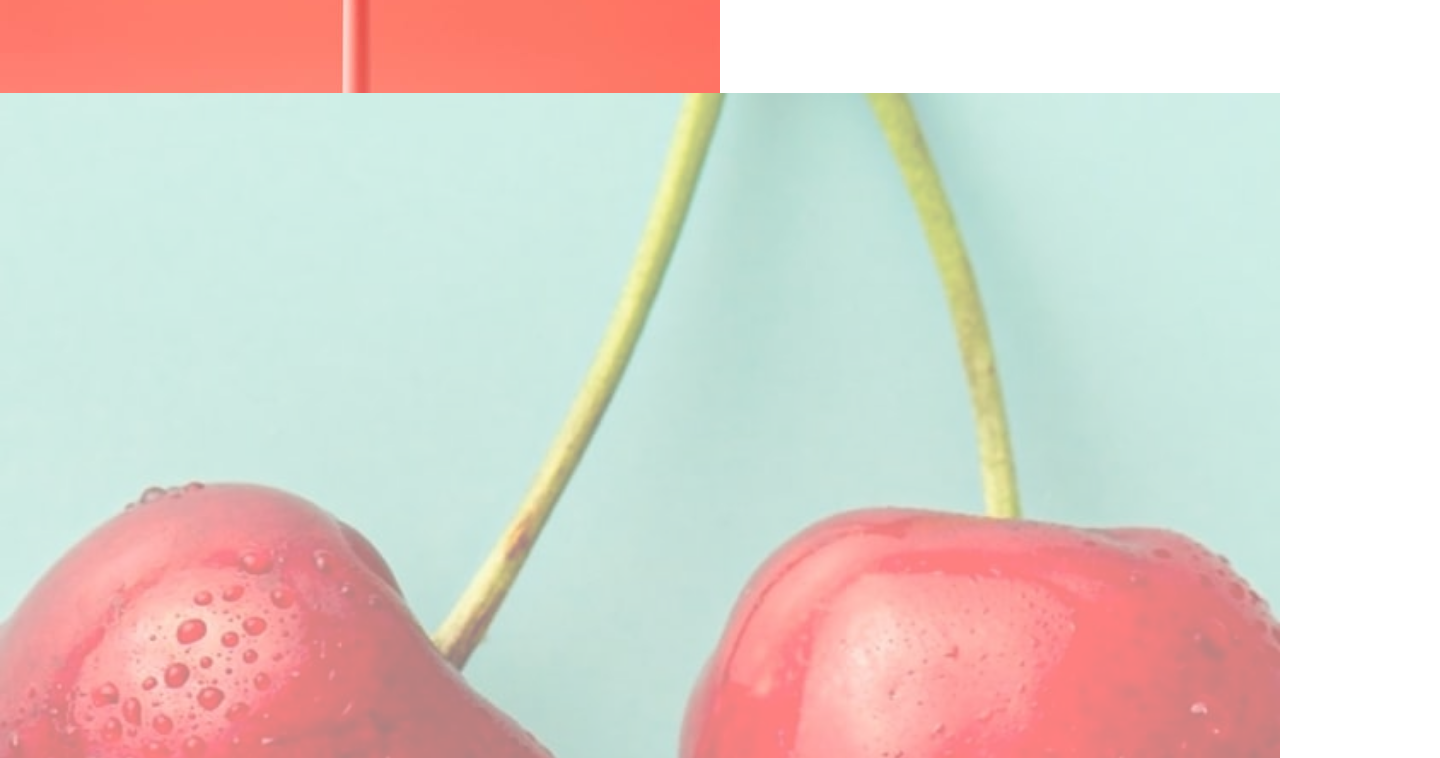
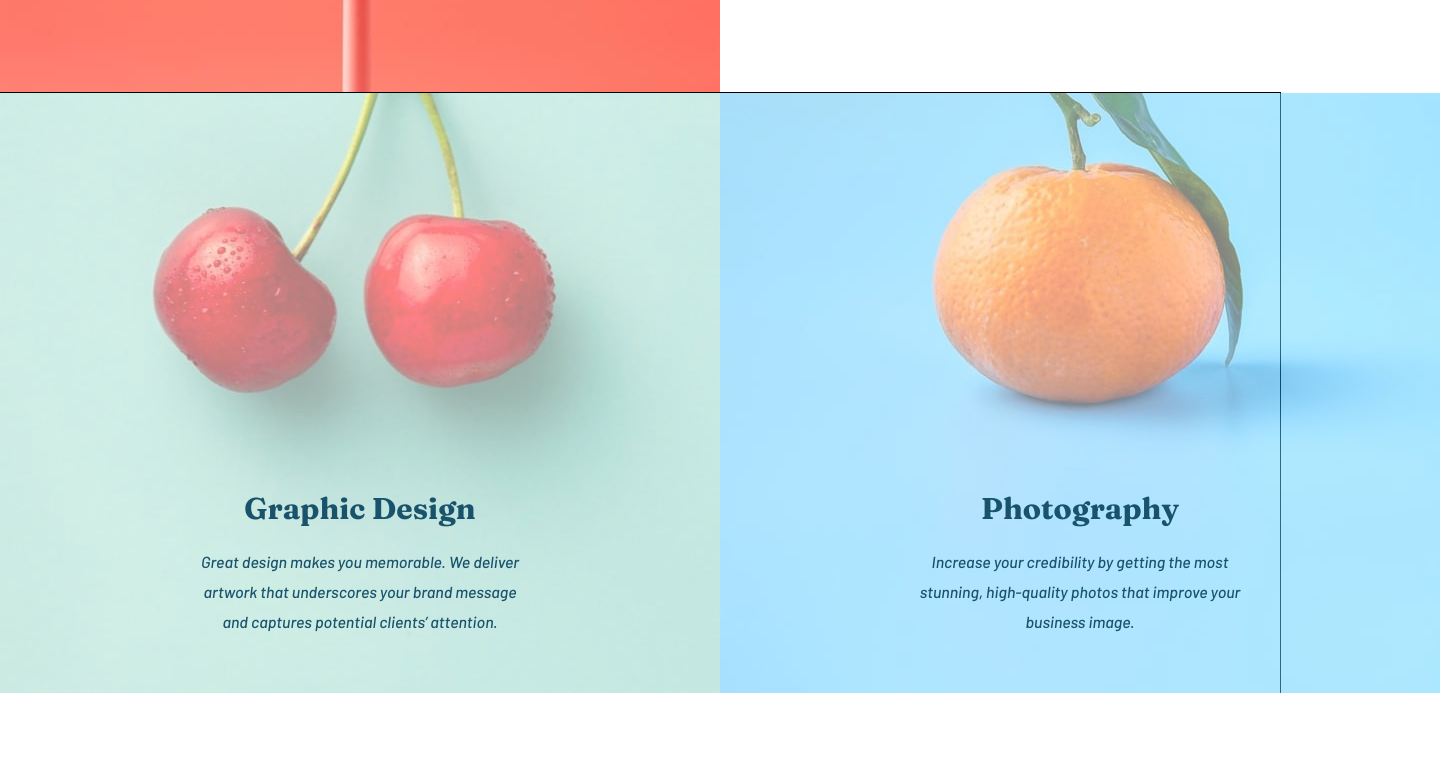
Before and after one commit to EliabLM/sunnyside-agency-landing-page-main, a website: page index.html in a window 1280 px wide. Shown: the part 1822-2580 px from the top of the page, 1440 px wide, since content can reach past the window. After the commit the page ends 2515 px from the top, so only its background shows below. Drawn offline with Linux system fonts and the light colour scheme.

Commit message:
agregar tercera seccion desktop

```diff
--- a/index.html
+++ b/index.html
@@ -22,8 +22,8 @@
 
 <body>
 
-  <img class="mockup-mobile" src="./design/mobile-design.jpg" alt="">
-  <img src="./design/desktop-design.jpg" alt="" class="mockup-desktop">
+  <!-- <img class="mockup-mobile" src="./design/mobile-design.jpg" alt=""> -->
+  <!-- <img src="./design/desktop-design.jpg" alt="" class="mockup-desktop"> -->
   <!-- <img src="./design/mobile-menu.jpg" alt="" class="mockup-mobile"> -->
 
   <header>
--- a/styles/desktop.css
+++ b/styles/desktop.css
@@ -210,4 +210,51 @@
 		align-self: flex-start;
 		width: 56%;
 	}
+
+	/* ========== Seccion 3 ========== */
+	.tercera {
+		outline: 1px solid;
+		width: 100%;
+		display: flex;
+	}
+
+	/* graphic design */
+	.tercera-img-mobile-graphic {
+		display: none;
+	}
+
+	.tercera-img-desktop-graphic {
+		display: block;
+		opacity: 0.5;
+	}
+
+	.tercera-text-graphic h2 {
+		/* outline: 1px solid; */
+		padding: 4rem 2rem 0rem 2rem;
+	}
+
+	.tercera-text-graphic p {
+		/* outline: 1px solid; */
+		padding: 2rem 17rem 0rem 17rem;
+	}
+
+	/* photography */
+	.tercera-img-mobile-photography {
+		display: none;
+	}
+
+	.tercera-img-desktop-photography {
+		display: block;
+		opacity: 0.5;
+	}
+
+	.tercera-text-photography h2 {
+		/* outline: 1px solid; */
+		padding: 4rem 2rem 0rem 2rem;
+	}
+
+	.tercera-text-photography p {
+		/* outline: 1px solid; */
+		padding: 2rem 17rem 0rem 17rem;
+	}
 }
```
